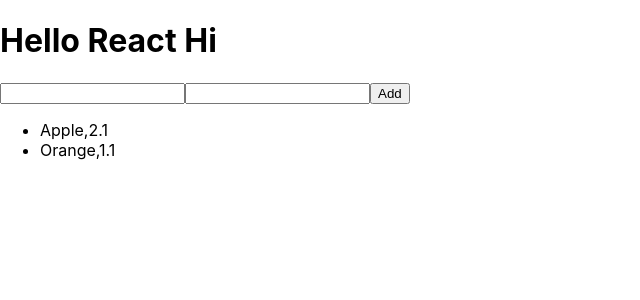
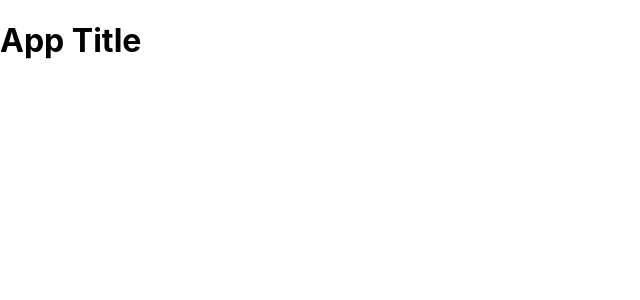
Before and after one commit to Khinmon/react-fbcourse, a React (Create React App) app: page / in a window 1280 px wide. Shown: the top 300 px of the page, without its empty margins (0-640 px from the left). Built offline with nearby package versions, Linux system fonts and the light colour scheme.

Commit message:
props waterfall.

```diff
--- a/src/App.js
+++ b/src/App.js
@@ -1,61 +1,30 @@
 import React, { Component } from "react";
-class Item extends Component {
+
+class Title extends Component {
   render() {
     return (
-      <li>
-        {this.props.name},{this.props.price}
-      </li>
+      <div>
+        <h1>{this.props.name}</h1>
+      </div>
     );
   }
 }
 
-class AddForm extends Component {
-  nameRef = React.createRef();
-  priceRef = React.createRef();
-
-  add = () => {
-    let name = this.nameRef.current.value;
-    let price = this.priceRef.current.value;
-
-    this.props.add(name, price);
-  };
+class Header extends Component {
   render() {
     return (
       <div>
-        <input type="text" ref={this.nameRef} />
-        <input type="text" ref={this.priceRef} />
-        <button onClick={this.add}>Add</button>
+        <Title name={this.props.name} />
       </div>
     );
   }
 }
 
 class App extends Component {
-  state = {
-    items: [
-      { id: 1, name: "Apple", price: 2.1 },
-      { id: 2, name: "Orange", price: 1.1 },
-    ],
-  };
-
-  add = (name, price) => {
-    let id = this.state.items.length + 1;
-
-    this.setState({
-      items: [...this.state.items, { id, name, price }],
-    });
-  };
-
   render() {
     return (
       <div>
-        <h1>Hello React Hi</h1>
-        <AddForm add={this.add} />
-        <ul>
-          {this.state.items.map((i) => {
-            return <Item key={i.id} name={i.name} price={i.price} />;
-          })}
-        </ul>
+        <Header name="App Title" />
       </div>
     );
   }
```
